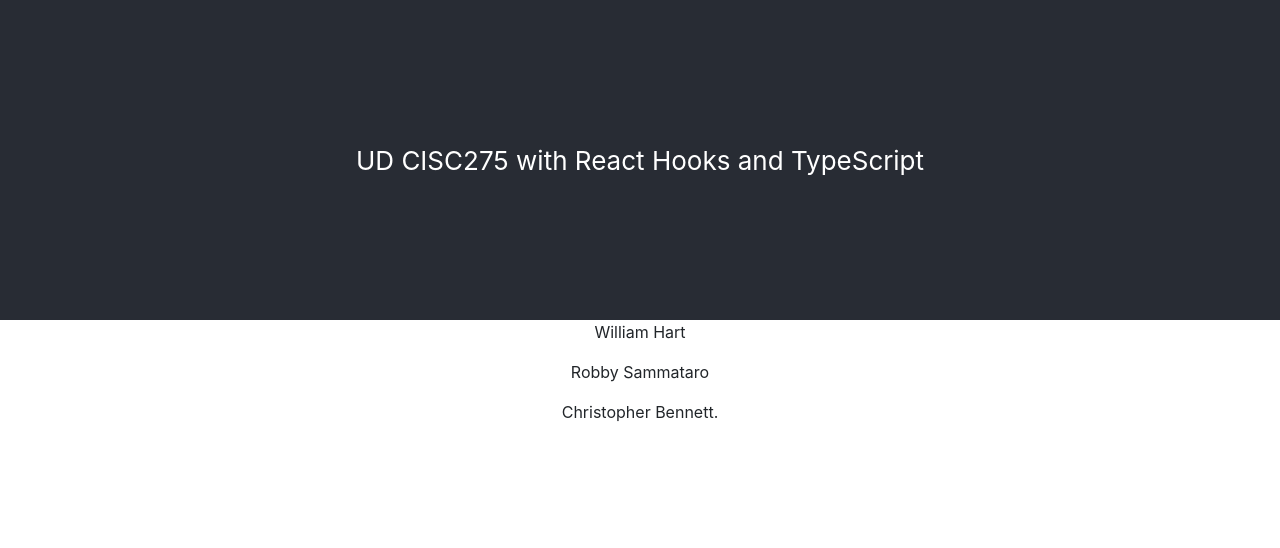
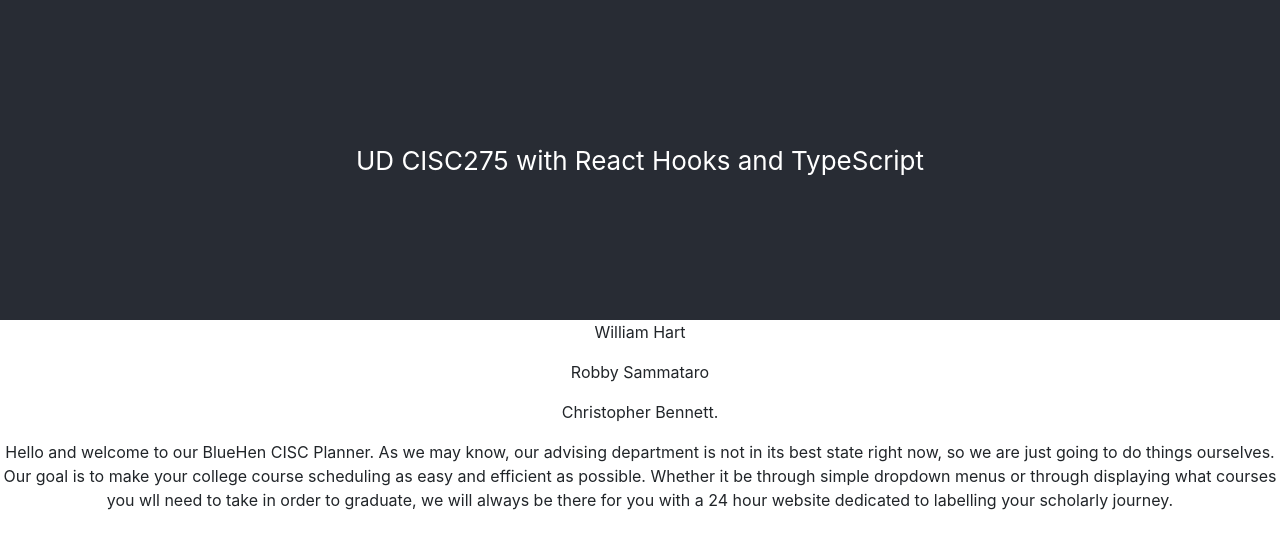
Before and after one commit to UD-CISC275-S22/cis-scheduler-team-16, a React (Create React App) app: page / in a window 1280 px wide. Shown: the top 548 px of the page. Built offline with nearby package versions, Linux system fonts and the light colour scheme.

Commit message:
Added the introductory message

```diff
--- a/src/App.tsx
+++ b/src/App.tsx
@@ -10,6 +10,16 @@ function App(): JSX.Element {
             <p> William Hart </p>
             <p> Robby Sammataro </p>
             <p> Christopher Bennett. </p>
+            <p>
+                Hello and welcome to our BlueHen CISC Planner. As we may know,
+                our advising department is not in its best state right now, so
+                we are just going to do things ourselves. Our goal is to make
+                your college course scheduling as easy and efficient as
+                possible. Whether it be through simple dropdown menus or through
+                displaying what courses you wll need to take in order to
+                graduate, we will always be there for you with a 24 hour website
+                dedicated to labelling your scholarly journey.
+            </p>
         </div>
     );
 }
```
